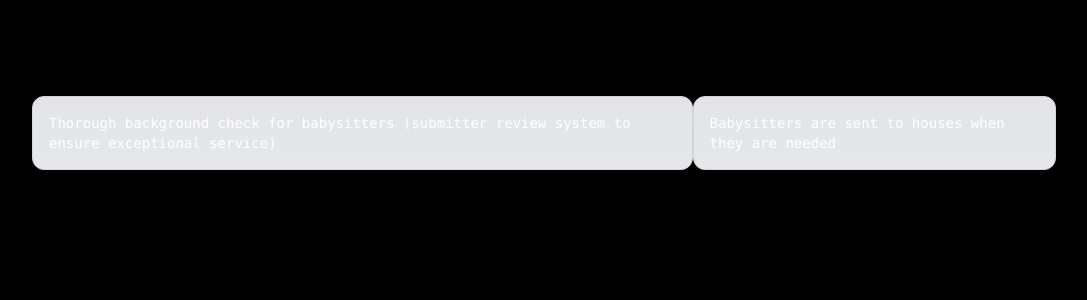
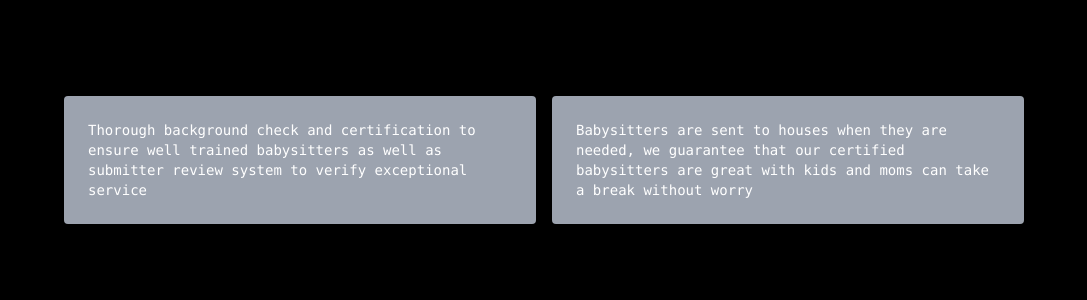
Before and after one commit to darrenang2/sitter-emitter, a Next.js app: page / in a window 1280 px wide. Shown: the top 300 px of the page, without its empty margins (96-1183 px from the left). Built offline with nearby package versions, Linux system fonts and the light colour scheme.

Commit message:
Updated textboxes and changed background

```diff
--- a/src/app/page.js
+++ b/src/app/page.js
@@ -2,12 +2,18 @@ export default function Home() {
   return (
     <main className="flex min-h-screen flex-col items-center justify-between p-24">
       <div className="z-10 max-w-5xl w-full items-center justify-between font-mono text-sm lg:flex">
-        <p className="fixed left-0 top-0 flex w-full justify-center border-b border-gray-300 bg-gradient-to-b from-zinc-200 pb-6 pt-8 backdrop-blur-2xl dark:border-neutral-800 dark:bg-zinc-800/30 dark:from-inherit lg:static lg:w-auto  lg:rounded-xl lg:border lg:bg-gray-200 lg:p-4 lg:dark:bg-zinc-800/30">
-          Thorough background check for babysitters (submitter review system to ensure exceptional service)
-        </p>
-        <p className="fixed right-0 top-0 flex w-full justify-center border-b border-gray-300 bg-gradient-to-b from-zinc-200 pb-6 pt-8 backdrop-blur-2xl dark:border-neutral-800 dark:bg-zinc-800/30 dark:from-inherit lg:static lg:w-auto  lg:rounded-xl lg:border lg:bg-gray-200 lg:p-4 lg:dark:bg-zinc-800/30">
-          Babysitters are sent to houses when they are needed
-        </p>
+        <div className="flex justify-center space-x-4 mx-8">
+          <p className="flex flex-1 justify-center bg-gray-400 rounded p-6 shadow">
+            Thorough background check and certification to ensure well trained
+            babysitters as well as submitter review system to verify exceptional
+            service
+          </p>
+          <p className="flex flex-1 justify-center bg-gray-400 rounded p-6 shadow">
+            Babysitters are sent to houses when they are needed, we guarantee
+            that our certified babysitters are great with kids and moms can take
+            a break without worry
+          </p>
+        </div>
       </div>
     </main>
   );
```
